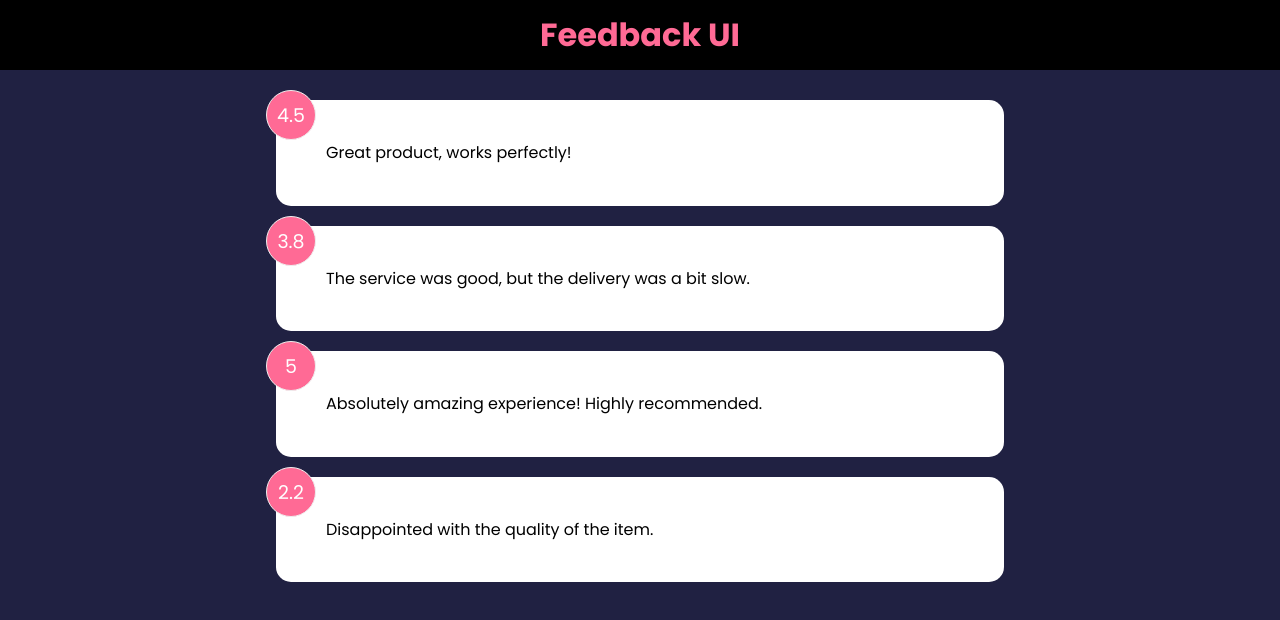
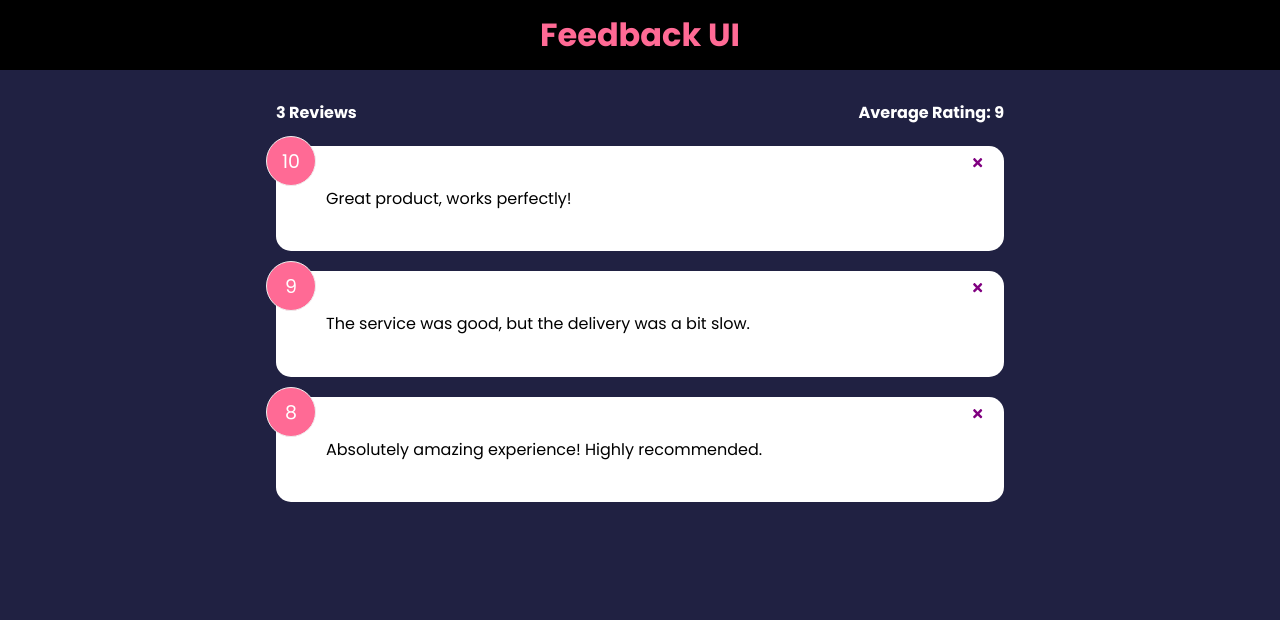
Before and after one commit to Uzafar90/React_Learning_Project_1, a React (Create React App) app: page / in a window 1280 px wide. Shown: the top 620 px of the page. Built offline with nearby package versions, Linux system fonts and the light colour scheme.

Commit message:
update file

```diff
--- a/package.json
+++ b/package.json
@@ -8,6 +8,7 @@
     "@testing-library/user-event": "^13.5.0",
     "react": "^18.2.0",
     "react-dom": "^18.2.0",
+    "react-icons": "^4.10.1",
     "react-scripts": "5.0.1",
     "web-vitals": "^2.1.4"
   },
--- a/src/App.js
+++ b/src/App.js
@@ -1,16 +1,23 @@
+import { useState } from 'react';
 import Header from './components/Header';
 import FeedbackList from './components/FeedbackList';
+import FeedbackStat from './components/FeedbackStat';
 import FeedbackData from './data/feedbackData';
-
-import { useState } from 'react';
 
 function App(props) {
 	const [feedback, setFeedback] = useState(FeedbackData);
+	const deleteFeedback = (id) => {
+		if (window.confirm('Are you sure you want to delete?')) {
+			setFeedback(feedback.filter((item) => item.id !== id));
+		}
+	};
+
 	return (
 		<>
 			<Header />
 			<div className="container">
-				<FeedbackList feedback={feedback} />
+				<FeedbackStat feedback={feedback} />
+				<FeedbackList feedback={feedback} handleDelete={deleteFeedback} />
 			</div>
 		</>
 	);
--- a/src/components/FeedbackList.jsx
+++ b/src/components/FeedbackList.jsx
@@ -1,14 +1,14 @@
 import PropTypes from 'prop-types';
 import Feedbackitem from './Feedbackitem';
 
-function FeedbackList({ feedback }) {
+function FeedbackList({ feedback, handleDelete }) {
 	if (!feedback || feedback.length === 0) {
 		return <p>No Feedback yet</p>;
 	}
 	return (
 		<div className="feedback-list">
 			{feedback.map((item) => (
-				<Feedbackitem key={item.id} item={item} />
+				<Feedbackitem key={item.id} item={item} handleDelete={handleDelete} />
 			))}
 		</div>
 	);
@@ -19,7 +19,7 @@
 		PropTypes.shape({
 			id: PropTypes.number.isRequired,
 			text: PropTypes.string.isRequired,
-			rating: PropTypes.isRequired
+			rating: PropTypes.number.isRequired
 		})
 	)
 };
--- /dev/null
+++ b/src/components/FeedbackStat.jsx
@@ -0,0 +1,24 @@
+import PropTypes from 'prop-types';
+function FeedbackStat({ feedback }) {
+	// Calculate rating avg
+	let average =
+		feedback.reduce((acc, cur) => {
+			return acc + cur.rating;
+		}, 0) / feedback.length;
+
+	average = average.toFixed(1).replace(/[.,]0$/, '');
+
+	console.log(average);
+	return (
+		<div className="feedback-stats">
+			<h4>{feedback.length} Reviews</h4>
+			<h4>Average Rating: {isNaN(average) ? 0 : average}</h4>
+		</div>
+	);
+}
+
+FeedbackStat.propTypes = {
+	feedback: PropTypes.array.isRequired
+};
+
+export default FeedbackStat;
--- a/src/components/Feedbackitem.jsx
+++ b/src/components/Feedbackitem.jsx
@@ -1,10 +1,14 @@
+import { FaTimes } from 'react-icons/fa';
 import PropTypes from 'prop-types';
 import Card from './shared/Card';
 
-function Feedbackitem({ item }) {
+function Feedbackitem({ item, handleDelete }) {
 	return (
 		<Card>
 			<div className="num-display">{item.rating}</div>
+			<button onClick={() => handleDelete(item.id)} className="close">
+				<FaTimes color="purple" />
+			</button>
 			<div className="text-display">{item.text}</div>
 		</Card>
 	);
--- a/src/data/feedbackData.jsx
+++ b/src/data/feedbackData.jsx
@@ -1,24 +1,24 @@
 const FeedbackData = [
 	{
 		id: 1,
-		rating: 4.5,
+		rating: 10,
 		text: 'Great product, works perfectly!'
 	},
 	{
 		id: 2,
-		rating: 3.8,
+		rating: 9,
 		text: 'The service was good, but the delivery was a bit slow.'
 	},
 	{
 		id: 3,
-		rating: 5.0,
+		rating: 8,
 		text: 'Absolutely amazing experience! Highly recommended.'
-	},
-	{
-		id: 4,
-		rating: 2.2,
-		text: 'Disappointed with the quality of the item.'
 	}
+	// {
+	// 	id: 4,
+	// 	rating: 2.2,
+	// 	text: 'Disappointed with the quality of the item.'
+	// }
 ];
 
 export default FeedbackData;
```
Also changed, not shown: 1 other file (tests, documents, lock files or other folders).
